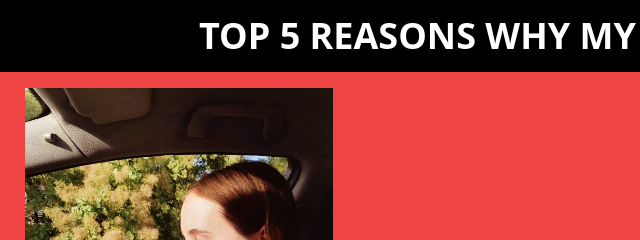
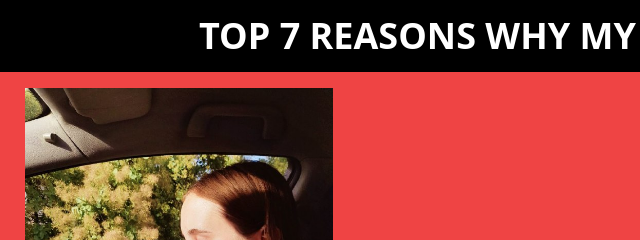
Before and after one commit to alexxxey0/cookie, a plain HTML site: page index.html in a window 1280 px wide. Shown: the top 240 px of the page, 7-647 px from the left. Drawn offline with nearby package versions, Linux system fonts and the light colour scheme.

Commit message:
small fix

```diff
--- a/index.html
+++ b/index.html
@@ -10,7 +10,7 @@
 
 <body>
     <div class="p-4 bg-black font-bold text-white text-center uppercase text-4xl">
-        <h1>Top 5 reasons why my cookie is so amazing</h1>
+        <h1>Top 7 reasons why my cookie is so amazing</h1>
     </div>
 
     <section class="bg-red-500 text-white py-4 px-4">
@@ -42,6 +42,7 @@
                 <p>She has her best friend named Ricky. She is a proud mother of Ricky and even found him a girlfriend.
                 </p>
             </div>
+        </div>
     </section>
 
     <section class="bg-green-500 text-white py-4 px-4">
```
